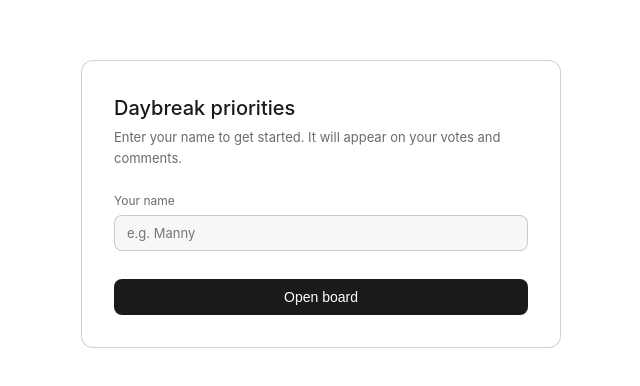
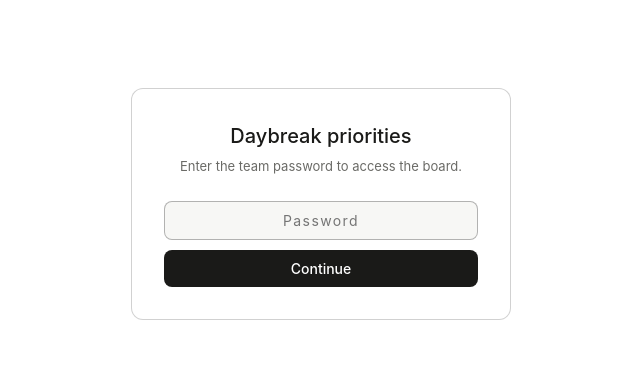
Before and after one commit to Bruinmanny2/daybreak-priorities, a website: page public/index.html in a window 1280 px wide. Shown: the part 196-582 px from the top of the page, without its empty margins (319-959 px from the left). Drawn offline with nearby package versions, Linux system fonts and the light colour scheme.

Commit message:
Update index.html

```diff
--- a/public/index.html
+++ b/public/index.html
@@ -263,12 +263,32 @@
 
   .btn-jira{background:#0052cc;color:#fff;border-color:#0052cc;font-size:12px;padding:5px 12px;border-radius:var(--radius);border:none;cursor:pointer;font-family:var(--font);white-space:nowrap}
   .btn-jira:hover{background:#0747a6}
+
+  #pw-screen{min-height:100vh;display:flex;align-items:center;justify-content:center;padding:2rem;background:var(--bg)}
+  .pw-card{background:var(--bg);border:0.5px solid var(--border2);border-radius:var(--radius-lg);padding:2rem;width:100%;max-width:380px;text-align:center}
+  .pw-card h1{font-size:20px;font-weight:500;margin-bottom:6px}
+  .pw-card p{font-size:13px;color:var(--text2);margin-bottom:1.5rem}
+  .pw-card input{width:100%;padding:10px 12px;border:0.5px solid var(--border2);border-radius:var(--radius);background:var(--bg2);color:var(--text);font-size:14px;font-family:var(--font);text-align:center;letter-spacing:.1em;margin-bottom:10px}
+  .pw-card input:focus{outline:none;border-color:var(--border3)}
+  .pw-btn{width:100%;padding:10px;background:var(--text);color:var(--bg);border:none;border-radius:var(--radius);font-size:14px;font-weight:500;cursor:pointer;font-family:var(--font)}
+  .pw-btn:hover{opacity:.85}
+  .pw-err{font-size:12px;color:var(--red-text);margin-top:8px;display:none}
 </style>
 </head>
 <body>
 
 <!-- CONFIG SCREEN -->
-<div id="config-screen">
+<div id="pw-screen">
+  <div class="pw-card">
+    <h1>Daybreak priorities</h1>
+    <p>Enter the team password to access the board.</p>
+    <input id="pw-input" type="password" placeholder="Password" onkeydown="if(event.key==='Enter')checkPassword()" autofocus />
+    <button class="pw-btn" onclick="checkPassword()">Continue</button>
+    <div class="pw-err" id="pw-err">Incorrect password. Try again.</div>
+  </div>
+</div>
+
+<div id="config-screen" style="display:none">
   <div class="config-card">
     <h1>Daybreak priorities</h1>
     <p>Enter your name to get started. It will appear on your votes and comments.</p>
@@ -868,10 +888,43 @@ function openInJira(key) {
   );
 }
 
-const savedUrl='https://wwjdypjpkawvnknevdgd.supabase.co';
-const savedKey='eyJhbGciOiJIUzI1NiIsInR5cCI6IkpXVCJ9.eyJpc3MiOiJzdXBhYmFzZSIsInJlZiI6Ind3amR5cGpwa2F3dm5rbmV2ZGdkIiwicm9sZSI6ImFub24iLCJpYXQiOjE3NzUwNzgwMTcsImV4cCI6MjA5MDY1NDAxN30.g-wxdMWQvAsuk1UFr_Zub_UHEzBVCOH7bnKaj3KMBWY';
-const savedName=localStorage.getItem('db_name');
-if(savedName){init(savedUrl,savedKey,savedName);}
+const TEAM_PASSWORD = 'Daybreak963';
+
+function checkPassword() {
+  const input = document.getElementById('pw-input').value;
+  const err = document.getElementById('pw-err');
+  if(input === TEAM_PASSWORD) {
+    localStorage.setItem('pw_ok', '1');
+    document.getElementById('pw-screen').style.display = 'none';
+    // Now show config or app
+    bootApp();
+  } else {
+    err.style.display = 'block';
+    document.getElementById('pw-input').value = '';
+    document.getElementById('pw-input').focus();
+  }
+}
+
+function bootApp() {
+  const savedName = localStorage.getItem('db_name');
+  if(savedName) {
+    // Already configured — go straight to app
+    const savedUrl = 'https://wwjdypjpkawvnknevdgd.supabase.co';
+    const savedKey = 'eyJhbGciOiJIUzI1NiIsInR5cCI6IkpXVCJ9.eyJpc3MiOiJzdXBhYmFzZSIsInJlZiI6Ind3amR5cGpwa2F3dm5rbmV2ZGdkIiwicm9sZSI6ImFub24iLCJpYXQiOjE3NzUwNzgwMTcsImV4cCI6MjA5MDY1NDAxN30.g-wxdMWQvAsuk1UFr_Zub_UHEzBVCOH7bnKaj3KMBWY';
+    init(savedUrl, savedKey, savedName);
+  } else {
+    document.getElementById('config-screen').style.display = 'flex';
+  }
+}
+
+// Boot: check password first
+if(localStorage.getItem('pw_ok')==='1') {
+  document.getElementById('pw-screen').style.display='none';
+  bootApp();
+} else {
+  document.getElementById('pw-screen').style.display='flex';
+  document.getElementById('config-screen').style.display='none';
+}
 </script>
 </body>
 </html>
```
